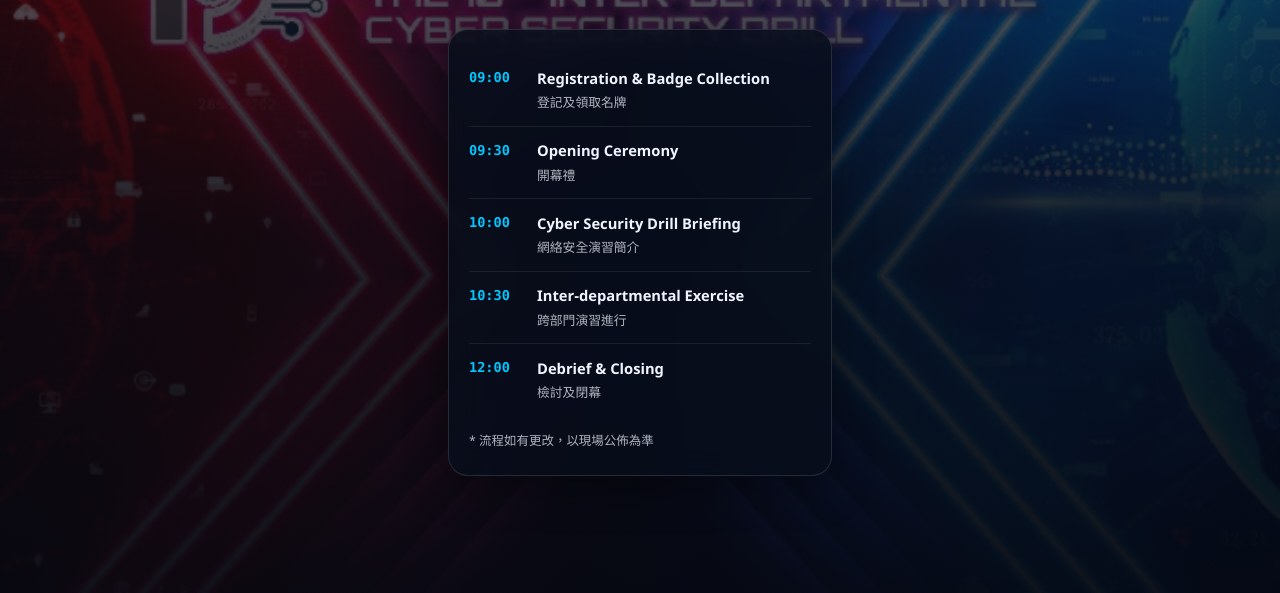
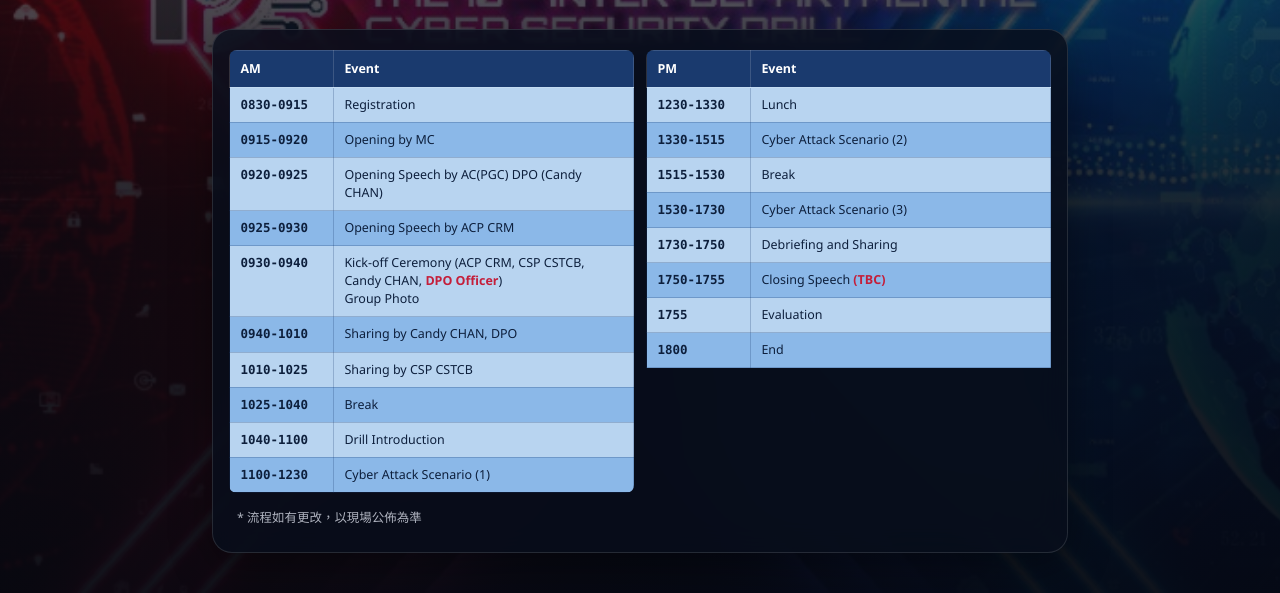
Before and after one commit to gitgit-bear/Inter-Departmental-Drill-2026, a plain HTML site: page rundown.html in a window 1280 px wide. Shown: the part 207-800 px from the top of the page. Drawn offline with Linux system fonts and the light colour scheme.

Commit message:
Update event rundown to official AM/PM schedule.
Match the published timetable with red highlights for TBC items.

```diff
--- a/rundown.html
+++ b/rundown.html
@@ -11,7 +11,7 @@
   <div class="bg-layer" aria-hidden="true"></div>
   <div class="overlay" aria-hidden="true"></div>
 
-  <main class="page page-inner">
+  <main class="page page-inner page-rundown">
     <a href="index.html" class="back-link">← Back</a>
 
     <header class="hero hero-compact">
@@ -20,44 +20,106 @@
       <p class="page-sub">活動流程</p>
     </header>
 
-    <section class="card rundown-card">
-      <ol class="schedule">
-        <li>
-          <time>09:00</time>
-          <div>
-            <strong>Registration &amp; Badge Collection</strong>
-            <span>登記及領取名牌</span>
-          </div>
-        </li>
-        <li>
-          <time>09:30</time>
-          <div>
-            <strong>Opening Ceremony</strong>
-            <span>開幕禮</span>
-          </div>
-        </li>
-        <li>
-          <time>10:00</time>
-          <div>
-            <strong>Cyber Security Drill Briefing</strong>
-            <span>網絡安全演習簡介</span>
-          </div>
-        </li>
-        <li>
-          <time>10:30</time>
-          <div>
-            <strong>Inter-departmental Exercise</strong>
-            <span>跨部門演習進行</span>
-          </div>
-        </li>
-        <li>
-          <time>12:00</time>
-          <div>
-            <strong>Debrief &amp; Closing</strong>
-            <span>檢討及閉幕</span>
-          </div>
-        </li>
-      </ol>
+    <section class="card rundown-card rundown-wide">
+      <div class="rundown-grid">
+        <div class="rundown-table-wrap">
+          <table class="rundown-table">
+            <thead>
+              <tr>
+                <th scope="col">AM</th>
+                <th scope="col">Event</th>
+              </tr>
+            </thead>
+            <tbody>
+              <tr>
+                <td>0830-0915</td>
+                <td>Registration</td>
+              </tr>
+              <tr>
+                <td>0915-0920</td>
+                <td>Opening by MC</td>
+              </tr>
+              <tr>
+                <td>0920-0925</td>
+                <td>Opening Speech by AC(PGC) DPO (Candy CHAN)</td>
+              </tr>
+              <tr>
+                <td>0925-0930</td>
+                <td>Opening Speech by ACP CRM</td>
+              </tr>
+              <tr>
+                <td>0930-0940</td>
+                <td>Kick-off Ceremony (ACP CRM, CSP CSTCB, Candy CHAN, <span class="text-red">DPO Officer</span>)<br>Group Photo</td>
+              </tr>
+              <tr>
+                <td>0940-1010</td>
+                <td>Sharing by Candy CHAN, DPO</td>
+              </tr>
+              <tr>
+                <td>1010-1025</td>
+                <td>Sharing by CSP CSTCB</td>
+              </tr>
+              <tr>
+                <td>1025-1040</td>
+                <td>Break</td>
+              </tr>
+              <tr>
+                <td>1040-1100</td>
+                <td>Drill Introduction</td>
+              </tr>
+              <tr>
+                <td>1100-1230</td>
+                <td>Cyber Attack Scenario (1)</td>
+              </tr>
+            </tbody>
+          </table>
+        </div>
+
+        <div class="rundown-table-wrap">
+          <table class="rundown-table">
+            <thead>
+              <tr>
+                <th scope="col">PM</th>
+                <th scope="col">Event</th>
+              </tr>
+            </thead>
+            <tbody>
+              <tr>
+                <td>1230-1330</td>
+                <td>Lunch</td>
+              </tr>
+              <tr>
+                <td>1330-1515</td>
+                <td>Cyber Attack Scenario (2)</td>
+              </tr>
+              <tr>
+                <td>1515-1530</td>
+                <td>Break</td>
+              </tr>
+              <tr>
+                <td>1530-1730</td>
+                <td>Cyber Attack Scenario (3)</td>
+              </tr>
+              <tr>
+                <td>1730-1750</td>
+                <td>Debriefing and Sharing</td>
+              </tr>
+              <tr>
+                <td>1750-1755</td>
+                <td>Closing Speech <span class="text-red">(TBC)</span></td>
+              </tr>
+              <tr>
+                <td>1755</td>
+                <td>Evaluation</td>
+              </tr>
+              <tr>
+                <td>1800</td>
+                <td>End</td>
+              </tr>
+            </tbody>
+          </table>
+        </div>
+      </div>
       <p class="hint">* 流程如有更改，以現場公佈為準</p>
     </section>
   </main>
--- a/styles.css
+++ b/styles.css
@@ -279,47 +279,95 @@
   line-height: 1.5;
 }
 
-.schedule {
-  list-style: none;
-  display: flex;
-  flex-direction: column;
-  gap: 0;
+.page-rundown {
+  max-width: 56rem;
+  margin: 0 auto;
+  width: 100%;
 }
 
-.schedule li {
-  display: grid;
-  grid-template-columns: 3.5rem 1fr;
-  gap: 0.75rem;
-  padding: 0.85rem 0;
-  border-bottom: 1px solid rgba(255, 255, 255, 0.08);
+.rundown-wide {
+  max-width: 56rem;
+  padding: 1rem 0.75rem 1.25rem;
 }
 
-.schedule li:last-child {
-  border-bottom: none;
+.rundown-grid {
+  display: grid;
+  grid-template-columns: 1fr;
+  gap: 1rem;
+  width: 100%;
 }
 
-.schedule time {
-  font-family: "Cascadia Code", "Consolas", monospace;
-  font-size: 0.85rem;
-  font-weight: 700;
-  color: var(--cyan);
-  padding-top: 0.1rem;
+.rundown-table-wrap {
+  overflow-x: auto;
+  border-radius: 0.5rem;
 }
 
-.schedule strong {
-  display: block;
-  font-size: 0.92rem;
-  margin-bottom: 0.15rem;
+.rundown-table {
+  width: 100%;
+  border-collapse: collapse;
+  font-size: 0.82rem;
+  line-height: 1.45;
 }
 
-.schedule span {
-  font-size: 0.8rem;
-  color: var(--ink-muted);
+.rundown-table thead th {
+  background: #1a3a6e;
+  color: #fff;
+  font-weight: 700;
+  text-align: left;
+  padding: 0.55rem 0.65rem;
+  border: 1px solid rgba(255, 255, 255, 0.15);
+}
+
+.rundown-table thead th:first-child {
+  width: 6.5rem;
+  white-space: nowrap;
+}
+
+.rundown-table tbody td {
+  padding: 0.5rem 0.65rem;
+  border: 1px solid rgba(26, 58, 110, 0.25);
+  color: #0d1f3c;
+  vertical-align: top;
+}
+
+.rundown-table tbody tr:nth-child(odd) td {
+  background: #b8d4f0;
+}
+
+.rundown-table tbody tr:nth-child(even) td {
+  background: #8bb8e8;
+}
+
+.rundown-table tbody td:first-child {
+  font-family: "Cascadia Code", "Consolas", monospace;
+  font-weight: 600;
+  white-space: nowrap;
+}
+
+.text-red {
+  color: #c41e3a;
+  font-weight: 700;
 }
 
 .rundown-card .hint {
   margin-top: 1rem;
   text-align: left;
+  padding: 0 0.5rem;
+}
+
+@media (min-width: 640px) {
+  .rundown-grid {
+    grid-template-columns: 1fr 1fr;
+    gap: 0.75rem;
+  }
+
+  .rundown-wide {
+    padding: 1.25rem 1rem 1.5rem;
+  }
+
+  .rundown-table {
+    font-size: 0.78rem;
+  }
 }
 
 @media (min-width: 480px) {
```
